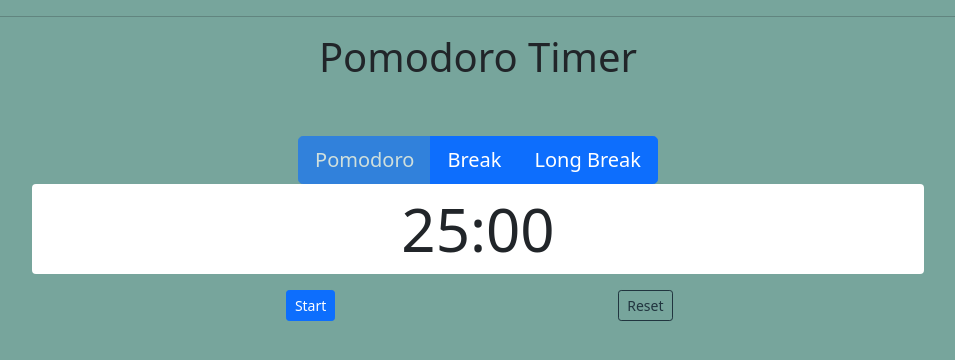
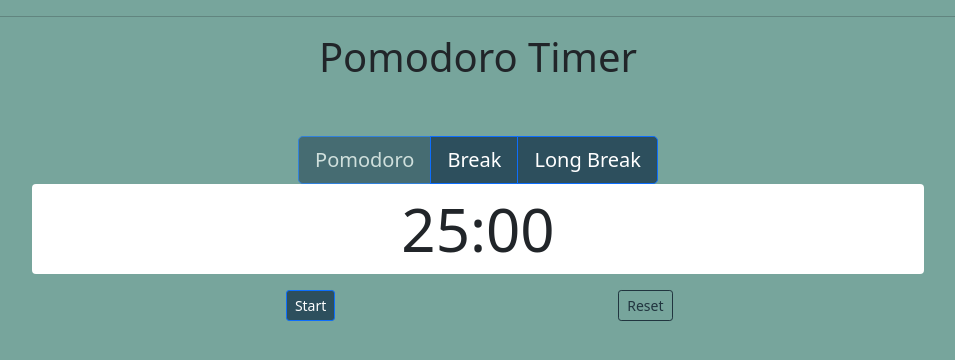
Before and after one commit to EtienneDevictor/Team-1, a Flask app: page /pomodorotimer in a window 1280 px wide. Shown: the part 64-424 px from the top of the page, without its empty margins (174-1129 px from the left). Run offline with Flask 2, Linux system fonts and the light colour scheme; a user stored in the database is signed in; some libraries are stand-ins or nearby versions.

Commit message:
Changed button colors in pomodoro timer

```diff
--- a/app/templates/pomodoro.html
+++ b/app/templates/pomodoro.html
@@ -10,15 +10,15 @@ margin:0 auto;'>
     <div class="row align-items-center">
         <div class="col">
             <div class="btn-group" role="group" aria-label="timegroup">
-                <button id = "pomodoroButton" type="button" class="btn btn-primary btn-lg" onclick="reset(25)" disabled>Pomodoro</button>
-                <button id = "breakButton" type="button" class="btn btn-primary btn-lg" onclick="reset(5)">Break</button>
-                <button id = "longBreakButton" type="button" class="btn btn-primary btn-lg" onclick="reset(15)"> Long Break</button>
+                <button id = "pomodoroButton" type="button" class="btn btn-primary btn-lg" style="background-color: #2d4f5d!important;" onclick="reset(25)" disabled>Pomodoro</button>
+                <button id = "breakButton" type="button" class="btn btn-primary btn-lg" style="background-color: #2d4f5d!important;" onclick="reset(5)">Break</button>
+                <button id = "longBreakButton" type="button" class="btn btn-primary btn-lg" style="background-color: #2d4f5d!important;" onclick="reset(15)"> Long Break</button>
             </div>
         <p id="timer" class="rounded" style="font-size: 60px; margin-left: 10%; margin-right: 10%; background-color: white">25:00</p>
         <div class="row align-items-center"style= 'margin-left: 20%; margin-right: 20%'>
             <div class="col">
-                <button id = "pauseButton" type="button" class="btn btn-primary btn-sm" style="display: none;" onclick="setPause()">Pause</button>
-                <button id = "startButton" type="button" class="btn btn-primary btn-sm" onclick="run()">Start</button>
+                <button id = "pauseButton" type="button" class="btn btn-primary btn-sm" style="display: none;background-color: #2d4f5d!important;" onclick="setPause()">Pause</button>
+                <button id = "startButton" type="button" class="btn btn-primary btn-sm" style="background-color: #2d4f5d!important;" onclick="run()">Start</button>
             </div>
             <div class="col">
                 <button id = "resetButton25" type="button" class="btn btn-secondary btn-sm" onclick="reset(25)">Reset</button>
```
